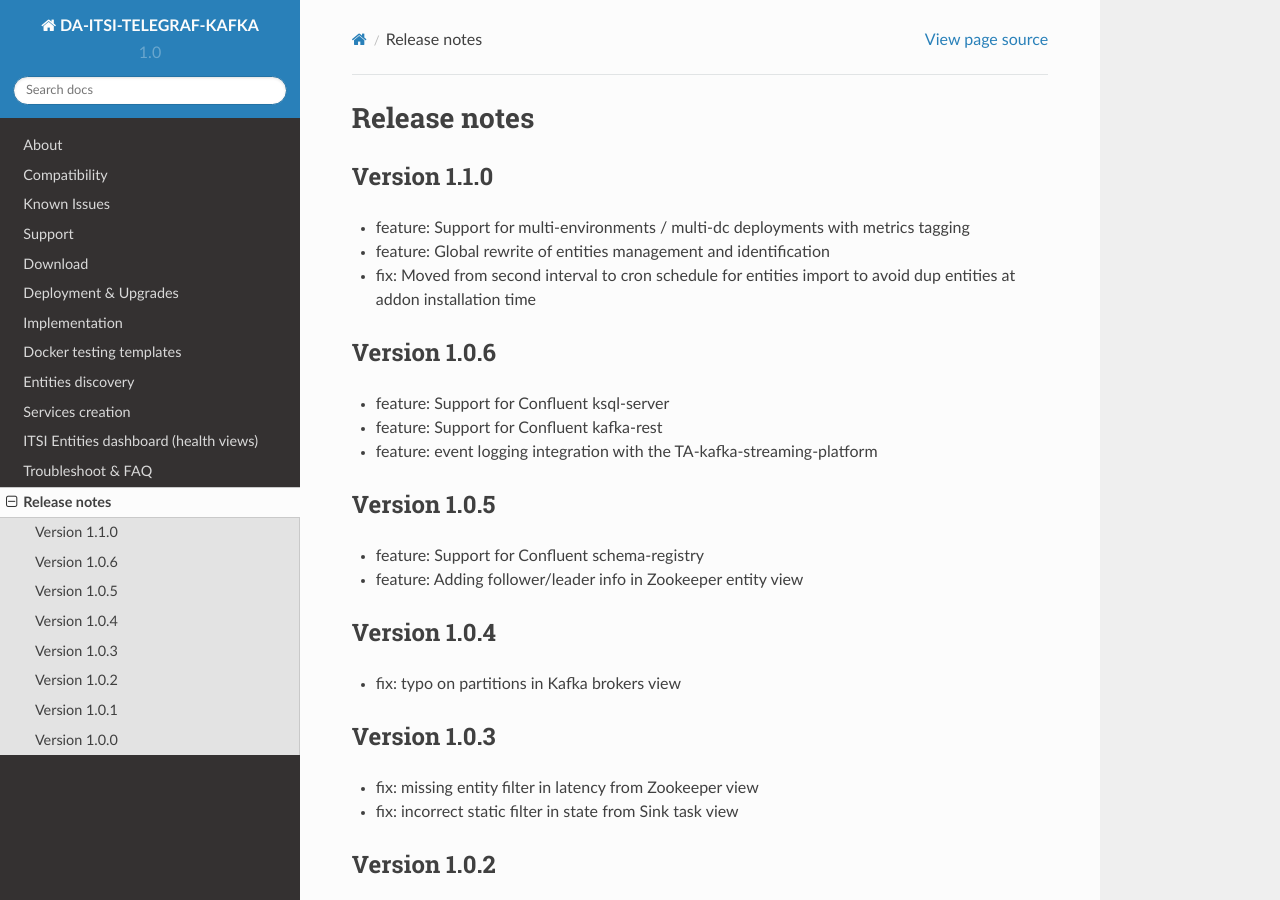
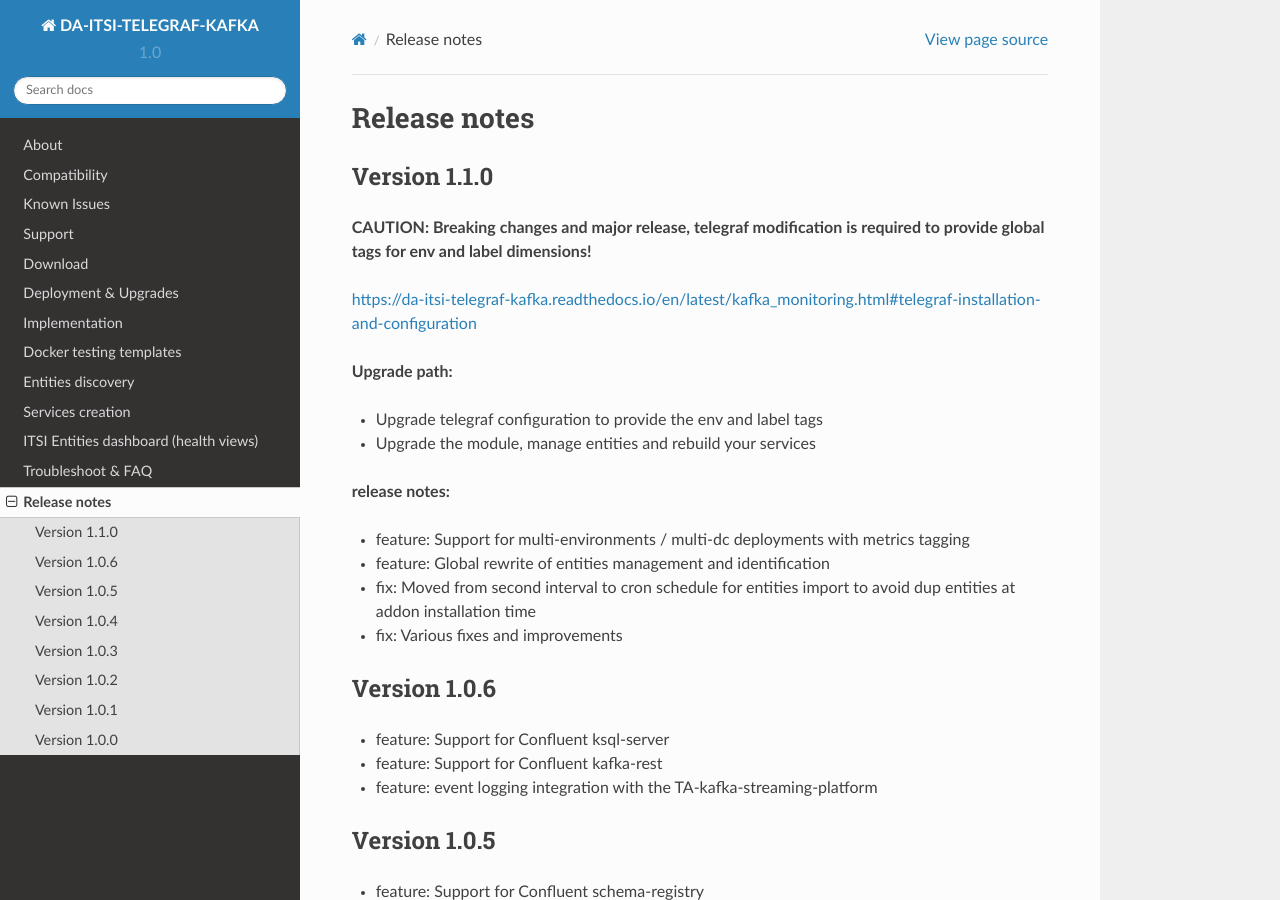
Before and after one commit to guilhemmarchand/DA-ITSI-TELEGRAF-KAFKA, a Sphinx documentation site: the page built from docs/releasenotes.rst, in a window 1280 px wide and 900 px high. Built offline with Sphinx 7.4.7 and the Read the Docs theme 2.0.0, drawn with Linux system fonts in a browser that asks for light colours.

Commit message:
release notes update

```diff
--- a/docs/releasenotes.rst
+++ b/docs/releasenotes.rst
@@ -3,9 +3,22 @@
 
 Version 1.1.0
 =============
+
+**CAUTION: Breaking changes and major release, telegraf modification is required to provide global tags for env and label dimensions!**
+
+https://da-itsi-telegraf-kafka.readthedocs.io/en/latest/kafka_monitoring.html#telegraf-installation-and-configuration
+
+**Upgrade path:**
+
+- Upgrade telegraf configuration to provide the env and label tags
+- Upgrade the module, manage entities and rebuild your services
+
+**release notes:**
+
 - feature: Support for multi-environments / multi-dc deployments with metrics tagging
 - feature: Global rewrite of entities management and identification
 - fix: Moved from second interval to cron schedule for entities import to avoid dup entities at addon installation time
+- fix: Various fixes and improvements
 
 Version 1.0.6
 =============
```
